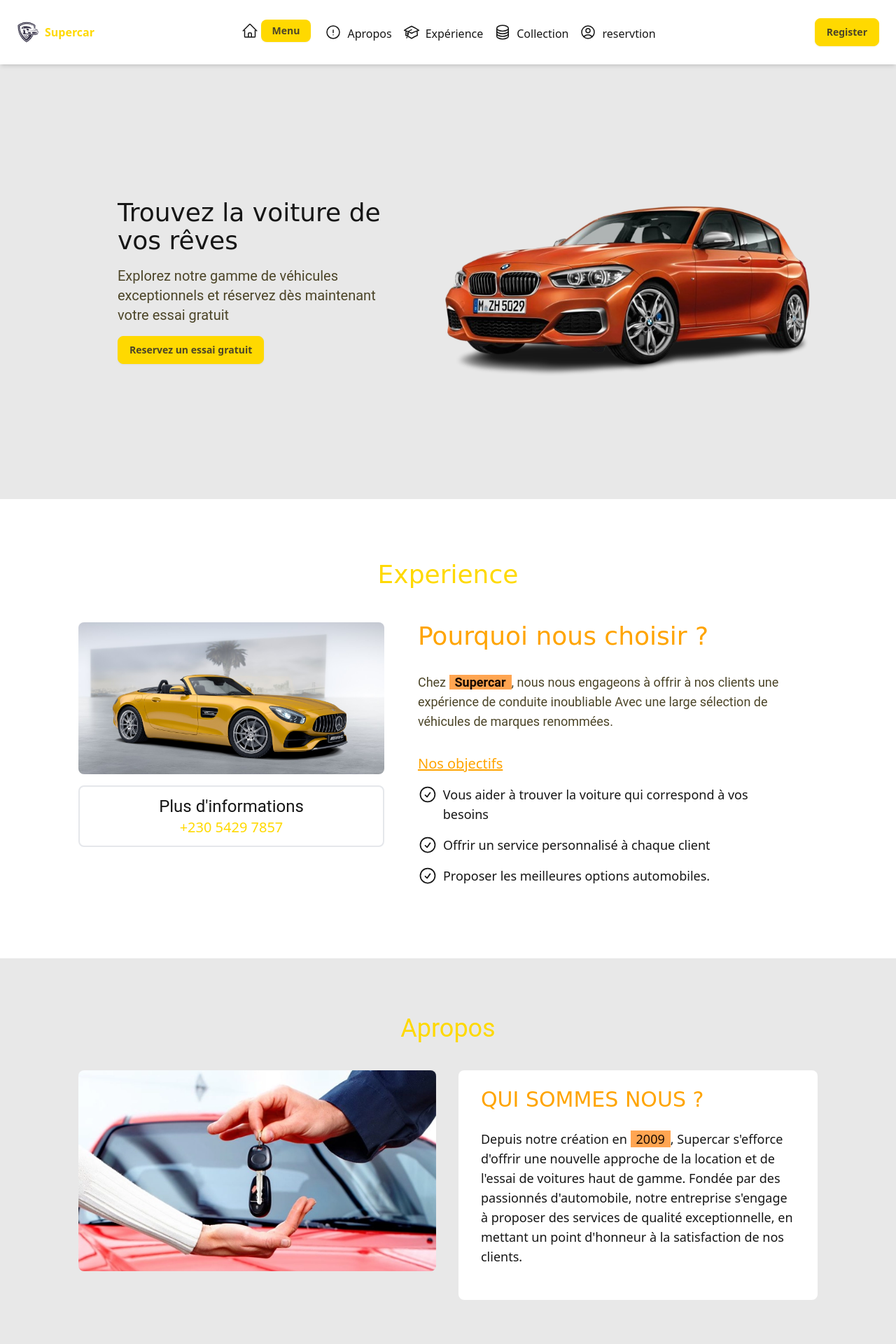
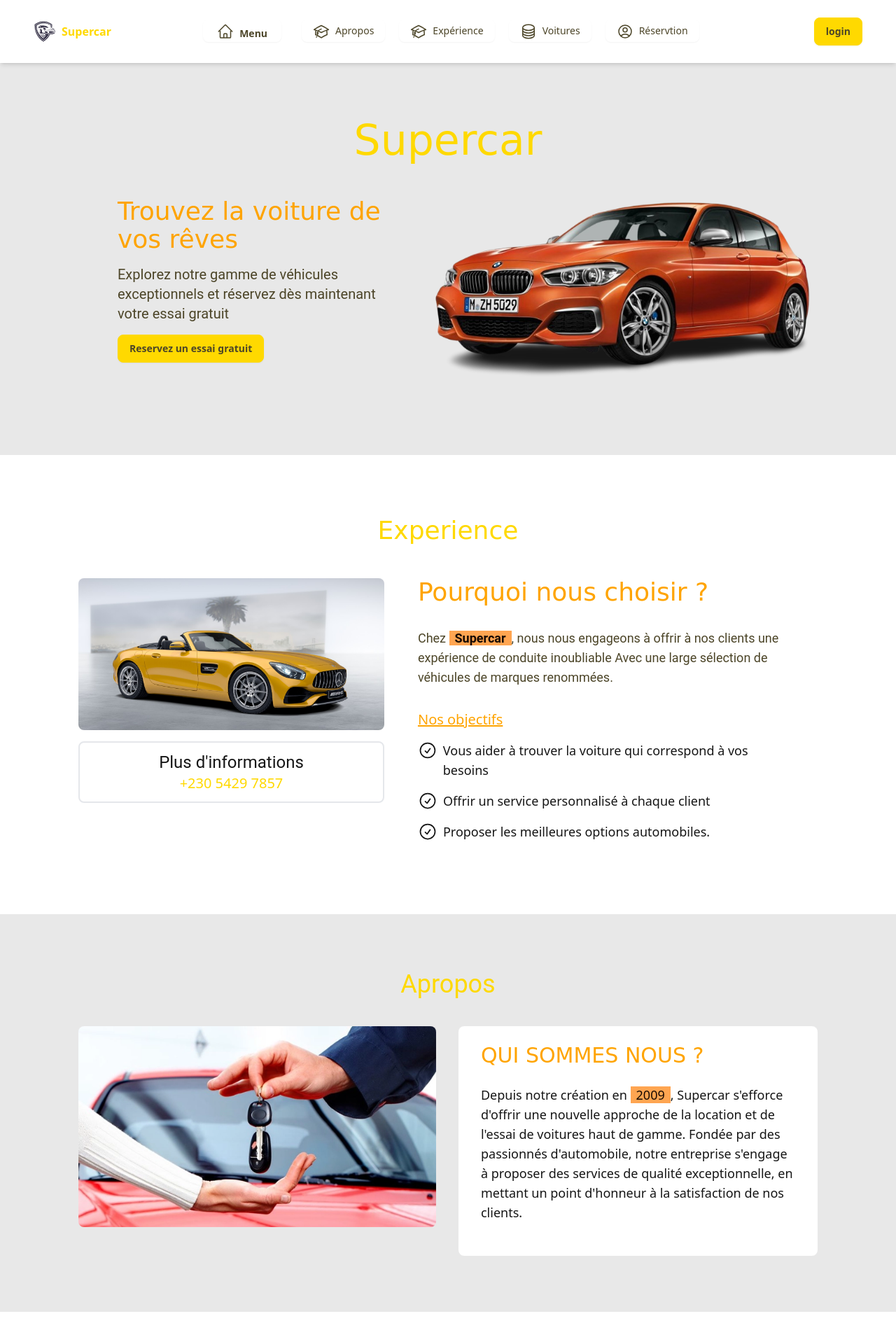
Before and after one commit to anliomar-dev/supercar, a PHP site: page /supercar/ in a window 1280 px wide. Shown: the top 1920 px of the page at 70% size. Run offline with PHP 8.4, Linux system fonts and the light colour scheme.

Commit message:
feat: changed navbar

```diff
--- a/assets/css/styles.css
+++ b/assets/css/styles.css
@@ -2097,6 +2133,40 @@ html {
   max-width: 20rem;
 }
 
+.translate-y-2 {
+  --tw-translate-y: 0.5rem;
+  transform: translate(var(--tw-translate-x), var(--tw-translate-y)) rotate(var(--tw-rotate)) skewX(var(--tw-skew-x)) skewY(var(--tw-skew-y)) scaleX(var(--tw-scale-x)) scaleY(var(--tw-scale-y));
+}
+
+.-translate-x-2 {
+  --tw-translate-x: -0.5rem;
+  transform: translate(var(--tw-translate-x), var(--tw-translate-y)) rotate(var(--tw-rotate)) skewX(var(--tw-skew-x)) skewY(var(--tw-skew-y)) scaleX(var(--tw-scale-x)) scaleY(var(--tw-scale-y));
+}
+
+.transform {
+  transform: translate(var(--tw-translate-x), var(--tw-translate-y)) rotate(var(--tw-rotate)) skewX(var(--tw-skew-x)) skewY(var(--tw-skew-y)) scaleX(var(--tw-scale-x)) scaleY(var(--tw-scale-y));
+}
+
+.scroll-mt-5 {
+  scroll-margin-top: 1.25rem;
+}
+
+.scroll-mt-10 {
+  scroll-margin-top: 2.5rem;
+}
+
+.scroll-mt-14 {
+  scroll-margin-top: 3.5rem;
+}
+
+.scroll-mt-16 {
+  scroll-margin-top: 4rem;
+}
+
+.scroll-mt-20 {
+  scroll-margin-top: 5rem;
+}
+
 .grid-flow-col {
   grid-auto-flow: column;
 }
@@ -2147,6 +2217,10 @@ html {
 
 .gap-4 {
   gap: 1rem;
+}
+
+.gap-3 {
+  gap: 0.75rem;
 }
 
 .gap-x-2 {
@@ -2186,6 +2260,10 @@ html {
   margin-left: calc(1rem * calc(1 - var(--tw-space-x-reverse)));
 }
 
+.scroll-smooth {
+  scroll-behavior: smooth;
+}
+
 .rounded {
   border-radius: 0.25rem;
 }
@@ -2412,6 +2490,11 @@ html {
 .text-xl {
   font-size: 1.25rem;
   line-height: 1.75rem;
+}
+
+.text-3xl {
+  font-size: 1.875rem;
+  line-height: 2.25rem;
 }
 
 .font-bold {
@@ -2616,6 +2674,16 @@ html {
     font-size: 1.25rem;
     line-height: 1.75rem;
   }
+
+  .md\:text-5xl {
+    font-size: 3rem;
+    line-height: 1;
+  }
+
+  .md\:text-6xl {
+    font-size: 3.75rem;
+    line-height: 1;
+  }
 }
 
 @media (min-width: 1024px) {
@@ -2685,9 +2758,14 @@ html {
     padding-bottom: 2rem;
   }
 
-  .lg\:py-0 {
-    padding-top: 0px;
-    padding-bottom: 0px;
+  .lg\:px-12 {
+    padding-left: 3rem;
+    padding-right: 3rem;
+  }
+
+  .lg\:py-20 {
+    padding-top: 5rem;
+    padding-bottom: 5rem;
   }
 
   .lg\:pt-0 {
--- a/layout/navbar.php
+++ b/layout/navbar.php
@@ -5,12 +5,20 @@
 		<meta name="viewport"
 					content="width=device-width, user-scalable=no, initial-scale=1.0, maximum-scale=1.0, minimum-scale=1.0">
 		<meta http-equiv="X-UA-Compatible" content="ie=edge">
-		<title>Document</title>
+		<style>
+			a:not(.logo), .test{
+				transform: translateY(-3px);
+			}
+			li{
+				width: auto!important;
+			}
+		</style>
+		<title></title>
 	</head>
 	<body>
-		<div class="overlay fixed top-14 w-full h-full bg-black opacity-50 hidden"></div>
+		<div class="overlay fixed top-14 w-full h-full bg-black opacity-50 hidden lg:hidden"></div>
 		<!-- /.overlay -->
-		<nav class="flex justify-around items-center py-3 px-6 shadow-md sticky top-0 bg-base-100" style="z-index: 2000;">
+		<nav class="flex justify-around items-center py-3 px-6 lg:px-12 shadow-md sticky top-0 bg-base-100" style="z-index: 2000;">
 			<div class="nav__logo">
 				<a href="" class="logo flex gap-2 items-center">
 					<img src="http://localhost/supercar/public/logos/logo-dark.png"
@@ -20,61 +28,63 @@
 				</a>
 			</div>
 			<div class="nav-menu fixed lg:static top-14 w-full px-6 h-auto py-3 hidden lg:flex lg:justify-center">
-				<ul class="flex flex-col lg:flex-row lg:justify-center gap-4 bg-primary lg:bg-transparent py-[55px] lg:py-0 h-full rounded-lg px-10" id="">
-					<li class="">
-						<div class="dropdown dropdown-hover">
-							<a class="flex items-center font-medium">
-								<svg xmlns="http://www.w3.org/2000/svg" fill="none" viewBox="0 0 24 24" stroke-width="1.5" stroke="currentColor" class="size-6">
-									<path stroke-linecap="round" stroke-linejoin="round" d="m2.25 12 8.954-8.955c.44-.439 1.152-.439 1.591 0L21.75 12M4.5 9.75v10.125c0 .621.504 1.125 1.125 1.125H9.75v-4.875c0-.621.504-1.125 1.125-1.125h2.25c.621 0 1.125.504 1.125 1.125V21h4.125c.621 0 1.125-.504 1.125-1.125V9.75M8.25 21h8.25" />
-								</svg>
-								<div tabindex="0" role="button" class="btn btn-primary min-h-0 h-8 m-1 border-none" style="font-weight: 750;">
+				<ul class="flex flex-col lg:flex-row lg:justify-center gap-3 bg-primary lg:bg-transparent py-[55px] lg:py-0 h-full rounded-lg px-10" id="">
+					<li class="w-full">
+						<div class="dropdown dropdown-hover w-full">
+							<a class="flex gap-2 w-full justify-center py-2 font-medium btn btn-primary
+								lg:bg-transparent min-h-0 h-8 m-1 border-none" style="transform: translateX(-17px);">
+								<div tabindex="0" role="button" class="flex items-center gap-x-2" style="font-weight: 750;">
+									<svg xmlns="http://www.w3.org/2000/svg" fill="none" viewBox="0 0 24 24" stroke-width="1.5" stroke="currentColor" class="size-6 test">
+										<path stroke-linecap="round" stroke-linejoin="round" d="m2.25 12 8.954-8.955c.44-.439 1.152-.439 1.591 0L21.75 12M4.5 9.75v10.125c0 .621.504 1.125 1.125 1.125H9.75v-4.875c0-.621.504-1.125 1.125-1.125h2.25c.621 0 1.125.504 1.125 1.125V21h4.125c.621 0 1.125-.504 1.125-1.125V9.75M8.25 21h8.25" />
+									</svg>
 									Menu
 								</div>
 							</a>
 							<ul tabindex="0" class="dropdown-content menu bg-base-100 rounded-box z-[1] w-auto shadow">
-								<li><a href="">Voitures</a></li>
+								<li><a href="#hero">Acceuil</a></li>
+								<li><a href="">Toutes nos voitures</a></li>
 								<li><a href="">Demande d'essai</a></li>
 								<li><a href="">Contact</a></li>
 								<li><a href="">Evennements</a></li>
 							</ul>
 						</div>
 					</li>
-					<li class="">
-						<a href="" class="flex gap-2 items-center w-auto justify-start py-2 font-medium">
+					<li class="btn btn-primary lg:bg-transparent min-h-0 h-8 m-1 border-none flex items-center">
+						<a href="#about" class="flex gap-2 w-auto justify-start py-2 font-medium">
 							<svg xmlns="http://www.w3.org/2000/svg" fill="none" viewBox="0 0 24 24" stroke-width="1.5" stroke="currentColor" class="size-6">
-								<path stroke-linecap="round" stroke-linejoin="round" d="M12 9v3.75m9-.75a9 9 0 1 1-18 0 9 9 0 0 1 18 0Zm-9 3.75h.008v.008H12v-.008Z" />
+								<path stroke-linecap="round" stroke-linejoin="round" d="M4.26 10.147a60.438 60.438 0 0 0-.491 6.347A48.62 48.62 0 0 1 12 20.904a48.62 48.62 0 0 1 8.232-4.41 60.46 60.46 0 0 0-.491-6.347m-15.482 0a50.636 50.636 0 0 0-2.658-.813A59.906 59.906 0 0 1 12 3.493a59.903 59.903 0 0 1 10.399 5.84c-.896.248-1.783.52-2.658.814m-15.482 0A50.717 50.717 0 0 1 12 13.489a50.702 50.702 0 0 1 7.74-3.342M6.75 15a.75.75 0 1 0 0-1.5.75.75 0 0 0 0 1.5Zm0 0v-3.675A55.378 55.378 0 0 1 12 8.443m-7.007 11.55A5.981 5.981 0 0 0 6.75 15.75v-1.5" />
 							</svg>
 							<span class="pt-1">Apropos</span>
 						</a>
 					</li>
-					<li class="">
-						<a href="" class="flex gap-2 items-center w-auto justify-start py-2 font-medium">
+					<li class="btn btn-primary lg:bg-transparent min-h-0 h-8 m-1 border-none flex items-center">
+						<a href="#experience" class="flex gap-2 w-auto justify-start py-2 font-medium">
 							<svg xmlns="http://www.w3.org/2000/svg" fill="none" viewBox="0 0 24 24" stroke-width="1.5" stroke="currentColor" class="size-6">
 								<path stroke-linecap="round" stroke-linejoin="round" d="M4.26 10.147a60.438 60.438 0 0 0-.491 6.347A48.62 48.62 0 0 1 12 20.904a48.62 48.62 0 0 1 8.232-4.41 60.46 60.46 0 0 0-.491-6.347m-15.482 0a50.636 50.636 0 0 0-2.658-.813A59.906 59.906 0 0 1 12 3.493a59.903 59.903 0 0 1 10.399 5.84c-.896.248-1.783.52-2.658.814m-15.482 0A50.717 50.717 0 0 1 12 13.489a50.702 50.702 0 0 1 7.74-3.342M6.75 15a.75.75 0 1 0 0-1.5.75.75 0 0 0 0 1.5Zm0 0v-3.675A55.378 55.378 0 0 1 12 8.443m-7.007 11.55A5.981 5.981 0 0 0 6.75 15.75v-1.5" />
 							</svg>
 							<span class="pt-1">Expérience</span>
 						</a>
 					</li>
-					<li class="">
-						<a href="" class="flex gap-2 items-center w-auto justify-start py-2 font-medium">
+					<li class="btn btn-primary lg:bg-transparent min-h-0 h-8 m-1 border-none flex items-center">
+						<a href="#cars" class="flex gap-2 w-auto justify-start py-2 font-medium">
 							<svg xmlns="http://www.w3.org/2000/svg" fill="none" viewBox="0 0 24 24" stroke-width="1.5" stroke="currentColor" class="size-6">
 								<path stroke-linecap="round" stroke-linejoin="round" d="M20.25 6.375c0 2.278-3.694 4.125-8.25 4.125S3.75 8.653 3.75 6.375m16.5 0c0-2.278-3.694-4.125-8.25-4.125S3.75 4.097 3.75 6.375m16.5 0v11.25c0 2.278-3.694 4.125-8.25 4.125s-8.25-1.847-8.25-4.125V6.375m16.5 0v3.75m-16.5-3.75v3.75m16.5 0v3.75C20.25 16.153 16.556 18 12 18s-8.25-1.847-8.25-4.125v-3.75m16.5 0c0 2.278-3.694 4.125-8.25 4.125s-8.25-1.847-8.25-4.125" />
 							</svg>
-							<span class="pt-1">Collection</span>
+							<span class="pt-1">Voitures</span>
 						</a>
 					</li>
-					<li class="">
-						<a href="" class="flex gap-2 items-center w-auto justify-start py-2 font-medium">
+					<li class="btn btn-primary lg:bg-transparent min-h-0 h-8 m-1 border-none flex items-center">
+						<a href="#test-steps" class="flex gap-2 w-auto justify-start py-2 font-medium">
 							<svg xmlns="http://www.w3.org/2000/svg" fill="none" viewBox="0 0 24 24" stroke-width="1.5" stroke="currentColor" class="size-6">
 								<path stroke-linecap="round" stroke-linejoin="round" d="M17.982 18.725A7.488 7.488 0 0 0 12 15.75a7.488 7.488 0 0 0-5.982 2.975m11.963 0a9 9 0 1 0-11.963 0m11.963 0A8.966 8.966 0 0 1 12 21a8.966 8.966 0 0 1-5.982-2.275M15 9.75a3 3 0 1 1-6 0 3 3 0 0 1 6 0Z" />
 							</svg>
-							<span class="pt-1">reservtion</span>
+							<span class="pt-1">Réservtion</span>
 						</a>
 					</li>
 				</ul>
 			</div>
 			<div class="hidden lg:flex">
-				<button class="btn btn-primary h-10 min-h-0">Register</button>
+				<button class="btn btn-primary h-10 min-h-0">login</button>
 			</div>
 			<label class="btn btn-primary min-h-0 h-10 btn-circle swap swap-rotate lg:hidden">
 				<!-- this hidden checkbox controls the state -->
--- a/views/accueil.php
+++ b/views/accueil.php
@@ -1,5 +1,5 @@
 <!doctype html>
-<html lang="en" data-theme="bumblebee">
+<html lang="en" data-theme="bumblebee" class="scroll-smooth">
 	<head>
 		<meta charset="UTF-8">
 		<meta name="viewport"
@@ -16,11 +16,16 @@
 	</head>
 	<body>
 		<!-- hero section -->
-		<section class="hero-section flex flex-col-reverse lg:flex-row items-center justify-center
-			px-8 pt-8 pb-12 md:px-px-16 lg:px-28 lg:py-36 gap-y-6 lg:gap-x-6 bg-base-200">
-			<div class="hero-section__header flex flex-col gap-y-4 md:py-6 lg:py-8 md:px-6 justify-center items-start lg:px-14">
+		<section class="hero-section
+			px-8 pt-8 pb-12 md:px-px-16 lg:px-28 lg:py-20 lg:gap-x-6 bg-base-200 scroll-mt-20" id="hero">
+			<div>
+				<h1 class="text-center text-3xl md:text-6xl text-primary font-comic">Supercar</h1>
+			</div>
+			<div class="flex flex-col-reverse lg:flex-row items-center justify-cente">
+				<div class="hero-section__header flex flex-col gap-y-4 md:py-6
+					lg:py-8 md:px-6 justify-center items-start lg:px-14">
 					<div class="flex flex-col gap-y-4">
-					<h1 class="hero-title font-comic text-2xl md:text-4xl">Trouvez la voiture de vos rêves</h1>
+						<h2 class="hero-title font-comic text-2xl md:text-4xl text-secondary">Trouvez la voiture de vos rêves</h2>
 						<p class="font-default text-primary-content lg:text-xl">Explorez notre gamme de véhicules exceptionnels et réservez dès maintenant votre essai gratuit</p>
 					</div>
 					<div class="">
@@ -33,10 +38,11 @@
 						<img src="http://localhost/supercar/public/images/hero-image.png" class="h-full" alt="">
 					</div>
 				</div>
+			</div>
 		</section>
 
 		<!-- experience section-->
-		<section class="experience px-8 md:px-16 lg:px-28 py-10 md:py-16 w-screen">
+		<section class="experience px-8 md:px-16 lg:px-28 py-10 md:py-16 w-screen scroll-mt-20" id="experience">
 			<div class="experience__header flex flex-col gap-y-2 items-center pb-6">
 				<h3 class="font-comic text-xl text-primary md:text-4xl md:my-6">Experience</h3>
 			</div>
@@ -90,7 +96,8 @@
 		</section>
 
 		<!-- About section -->
-		<section class="about flex flex-col px-8 md:px-16 lg:px-28 py-10 md:py-20 bg-base-200 w-screen">
+		<section class="about flex flex-col px-8 md:px-16 lg:px-28 py-10
+		md:py-20 bg-base-200 w-screen scroll-mt-20" id="about">
 			<div class="experience__header flex flex-col gap-y-2 items-center pb-6">
 				<h3 class="font-default text-xl md:text-4xl text-primary mb-4">Apropos</h3>
 			</div>
@@ -110,7 +117,7 @@
 		</section>
 
 		<!-- how it works section -->
-		<section class="how-it-work px-8 md:px-16 lg:px-28 py-10 md:py-20">
+		<section class="how-it-work px-8 md:px-16 lg:px-28 py-10 md:py-20 scroll-mt-20" id="test-steps">
 			<div class="flex flex-col items-center justify-center mb-8 gap-y-4">
 				<h2 class="font-comic text-xl md:text-4xl text-primary text-center">Essayer une voiture en 3 étapes</h2>
 				<p class="font-bold font-default text-center md:text-lg">Comment ça fonctionne ? </p>
@@ -138,10 +145,14 @@
 					<p class="text-md font-default">Profitez d'une expérience de conduite mémorable avant de prendre votre décision.</p>
 				</div>
 			</div>
+			<div class="flex justify-center pt-8">
+				<a href="" class="btn btn-primary">Passez à l'action</a>
+			</div>
 		</section>
 
 		<!-- car collection section -->
-		<section class="cars px-8 md:px-16 lg:px-28 pt-10 pb-16 flex flex-col gap-y-4 items-center w-full">
+		<section class="cars px-8 md:px-16 lg:px-28 pt-10 pb-16
+		flex flex-col gap-y-4 items-center w-full scroll-mt-20" id="cars">
 			<h2 class="font-comic text-xl md:text-4xl text-primary mb-6">Decouvrez nos voitures</h2>
 			<div class="category-list flex justify-center gap-4 flex-wrap">
 				<button class="btn min-h-0 h-8 engine-type-btn combustion-btn btn-primary" data-engine="combustion">Combustions</button>
@@ -219,7 +230,8 @@
 		</section>
 
 		<!-- upcoming events-->
-		<section class="upcoming-events bg-base-200 flex flex-col items-center px-8 md:px-16 lg:px-28 py-10 md:py-16 lg:py-32">
+		<section class="upcoming-events bg-base-200 flex flex-col items-center
+		px-8 md:px-16 lg:px-28 py-10 md:py-16 lg:py-32 scroll-mt-20" id="upcoming">
 			<template id="upcoming-vents-template">
 				<div class="card bg-base-100 image-full w-96 shadow-xl">
 					<figure>
@@ -296,5 +308,17 @@
 				</div>
 			</div>
 		</section>
+
+		<script>
+            const hash = window.location.hash;
+
+            if (hash) {
+                const element = document.
+                getElementById(hash.replace('#', ''));
+                if (element) {
+                    element.scrollIntoView({ behavior: 'smooth' });
+                }
+            }
+		</script>
 	</body>
 </html>
```
Also changed, not shown: other parts of assets/css/styles.css (+48 -32 lines). Lines whose indentation alone changed are shown as unchanged.
